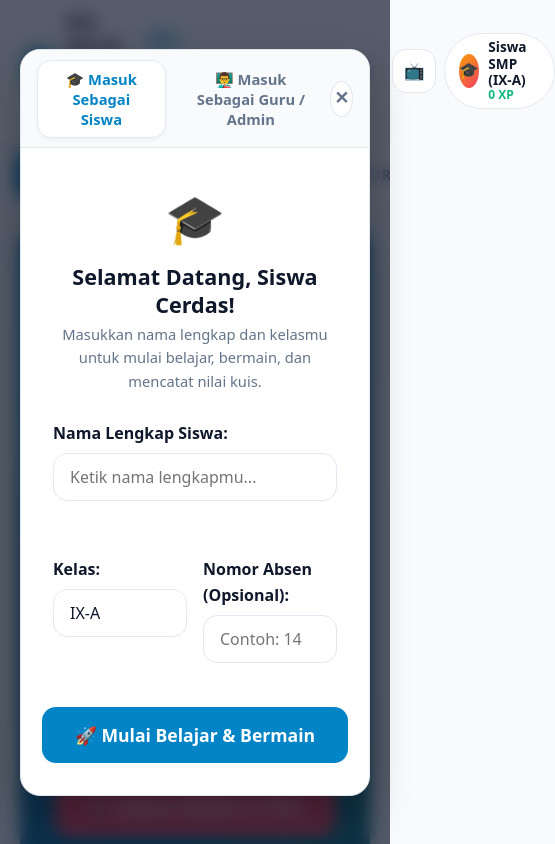
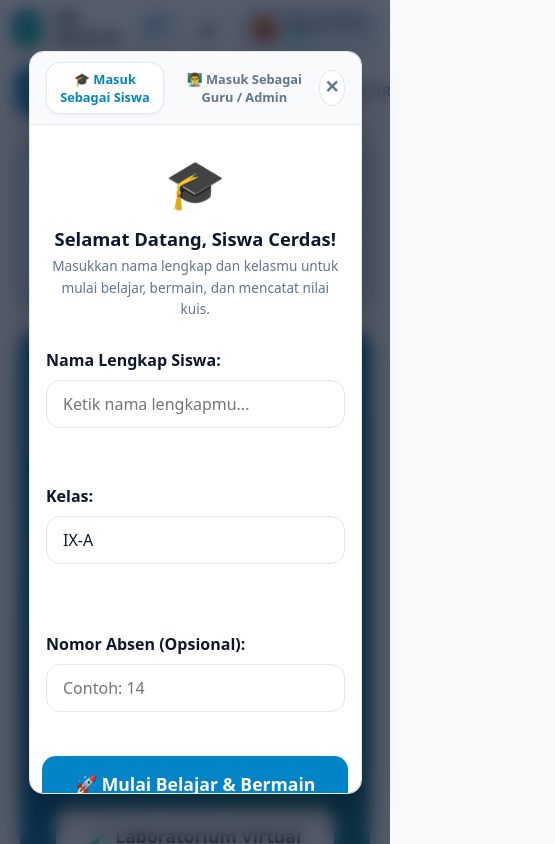
Before and after one commit to rm-zulkifli/ipa-zat-aditif-adiktif, a plain HTML site: page index.html in a window 390 px wide. Shown: the top 844 px of the page, 555 px wide, since content can reach past the window. Drawn offline with Linux system fonts and the light colour scheme.

Commit message:
Add files via upload

```diff
--- a/css/style.css
+++ b/css/style.css
@@ -2870,3 +2870,132 @@ a {
   background: #128c7e !important;
   box-shadow: 0 4px 12px rgba(37, 211, 102, 0.35) !important;
 }
+
+/* =========================================================
+   MOBILE RESPONSIVE ENHANCEMENTS (LAYAR SMARTPHONE)
+   ========================================================= */
+.mobile-login-alert {
+  background: linear-gradient(135deg, #e0f2fe 0%, #ede9fe 100%);
+  border: 2px solid var(--primary);
+  border-radius: var(--radius-md);
+  padding: 0.85rem 1.15rem;
+  display: flex;
+  align-items: center;
+  justify-content: space-between;
+  gap: 0.85rem;
+  margin-bottom: 1.5rem;
+  cursor: pointer;
+  box-shadow: var(--shadow-sm);
+  transition: all 0.2s ease;
+}
+
+.mobile-login-alert:hover {
+  transform: translateY(-2px);
+  box-shadow: var(--shadow-md);
+}
+
+.mla-icon {
+  font-size: 2.2rem;
+  flex-shrink: 0;
+}
+
+.mla-text {
+  flex: 1;
+  display: flex;
+  flex-direction: column;
+  line-height: 1.3;
+}
+
+.mla-text strong {
+  font-size: 0.95rem;
+  color: var(--text-main);
+}
+
+.mla-text small {
+  color: var(--primary);
+  font-weight: 700;
+  font-size: 0.82rem;
+  margin-top: 0.15rem;
+}
+
+@media (max-width: 680px) {
+  /* Sembunyikan kontrol sekunder di HP agar tombol Masuk/Profil tidak terpotong */
+  .ctrl-desktop-only {
+    display: none !important;
+  }
+
+  .top-navbar {
+    padding: 0.45rem 0.75rem;
+    gap: 0.4rem;
+  }
+
+  .brand-icon {
+    width: 38px;
+    height: 38px;
+    font-size: 1.3rem;
+  }
+
+  .brand-meta h1 {
+    font-size: 0.95rem;
+  }
+
+  .brand-subtitle {
+    display: none;
+  }
+
+  .user-profile-chip {
+    padding: 0.3rem 0.65rem;
+    gap: 0.4rem;
+    max-width: 175px;
+    background: var(--primary-light);
+    border-color: var(--primary);
+  }
+
+  .user-avatar-small {
+    width: 28px;
+    height: 28px;
+    font-size: 0.85rem;
+  }
+
+  .user-name-display {
+    max-width: 105px;
+    white-space: nowrap;
+    overflow: hidden;
+    text-overflow: ellipsis;
+    font-size: 0.8rem;
+  }
+
+  .user-xp-chip {
+    font-size: 0.7rem;
+  }
+
+  /* Modal Responsif di Layar HP */
+  .modal-card {
+    width: 95%;
+    max-height: 88vh;
+    border-radius: var(--radius-md);
+    overflow-y: auto;
+  }
+
+  .modal-body {
+    padding: 1.25rem 1rem;
+  }
+
+  .form-row-2 {
+    grid-template-columns: 1fr;
+    gap: 0.75rem;
+  }
+
+  .btn-role-tab {
+    font-size: 0.8rem;
+    padding: 0.45rem 0.5rem;
+  }
+
+  .auth-intro h3 {
+    font-size: 1.15rem;
+  }
+
+  .auth-intro p {
+    font-size: 0.85rem;
+  }
+}
--- a/index.html
+++ b/index.html
@@ -26,21 +26,21 @@
       </div>
 
       <div class="top-controls">
-        <!-- Aksesibilitas Font Size -->
-        <button class="btn-ctrl" id="btnFontDec" title="Perkecil Ukuran Teks (A-)">A-</button>
-        <button class="btn-ctrl" id="btnFontInc" title="Perbesar Ukuran Teks (A+)">A+</button>
+        <!-- Aksesibilitas Font Size (disembunyikan di HP kecil agar tombol login muat sempurna) -->
+        <button class="btn-ctrl ctrl-desktop-only" id="btnFontDec" title="Perkecil Ukuran Teks (A-)">A-</button>
+        <button class="btn-ctrl ctrl-desktop-only" id="btnFontInc" title="Perbesar Ukuran Teks (A+)">A+</button>
         <!-- Mode Kontras -->
-        <button class="btn-ctrl" id="btnToggleContrast" title="Mode Kontras Tinggi">👁️</button>
+        <button class="btn-ctrl ctrl-desktop-only" id="btnToggleContrast" title="Mode Kontras Tinggi">👁️</button>
         <!-- Audio Toggle -->
         <button class="btn-ctrl" id="btnToggleSound" title="Efek Suara ON/OFF">🔊</button>
         <!-- Fullscreen Toggle -->
-        <button class="btn-ctrl" id="btnFullscreen" title="Layar Penuh / Fullscreen">📺</button>
+        <button class="btn-ctrl ctrl-desktop-only" id="btnFullscreen" title="Layar Penuh / Fullscreen">📺</button>
 
-        <!-- User Profile Chip -->
-        <div class="user-profile-chip" onclick="window.app.promptChangeName()" title="Klik untuk mengubah nama peserta">
+        <!-- User Profile Chip (Selalu Tampil di HP untuk Login/Ganti Akun) -->
+        <div class="user-profile-chip" id="topProfileChip" onclick="window.app.openAuthModal()" title="Klik untuk Masuk atau Ganti Identitas Siswa/Guru">
           <div class="user-avatar-small">🎓</div>
           <div class="user-info-text">
-            <span class="user-name-display">Siswa SMP</span>
+            <span class="user-name-display">Masuk Siswa</span>
             <span class="user-xp-chip user-xp-display">0 XP</span>
           </div>
         </div>
@@ -92,6 +92,16 @@
 
       <!-- 1. VIEW: BERANDA -->
       <section id="view_beranda" class="view-section">
+        <!-- Quick Mobile Identity Banner -->
+        <div class="mobile-login-alert" onclick="window.app.openAuthModal()" title="Klik di sini untuk Memasukkan Nama & Kelas">
+          <span class="mla-icon">🎓</span>
+          <div class="mla-text">
+            <strong>Identitas Siswa: <span class="user-name-display">Masuk Siswa</span></strong>
+            <small>Sentuh di sini untuk Masukkan Nama & Kelas Siswa ➔</small>
+          </div>
+          <button class="btn btn-sm btn-primary">Masuk / Ganti</button>
+        </div>
+
         <!-- Hero Section -->
         <div class="hero-banner">
           <div class="hero-content">
--- a/js/app.js
+++ b/js/app.js
@@ -348,7 +348,11 @@ class App {
       if (isGuru) {
         el.innerText = `${this.userData.name}`;
       } else {
-        el.innerText = `${this.userData.name} (${this.userData.classRoom || 'IX'})`;
+        if (!this.userData.isLoggedIn) {
+          el.innerText = "Masuk Siswa";
+        } else {
+          el.innerText = `${this.userData.name} (${this.userData.classRoom || 'IX'})`;
+        }
       }
     });
 
```
